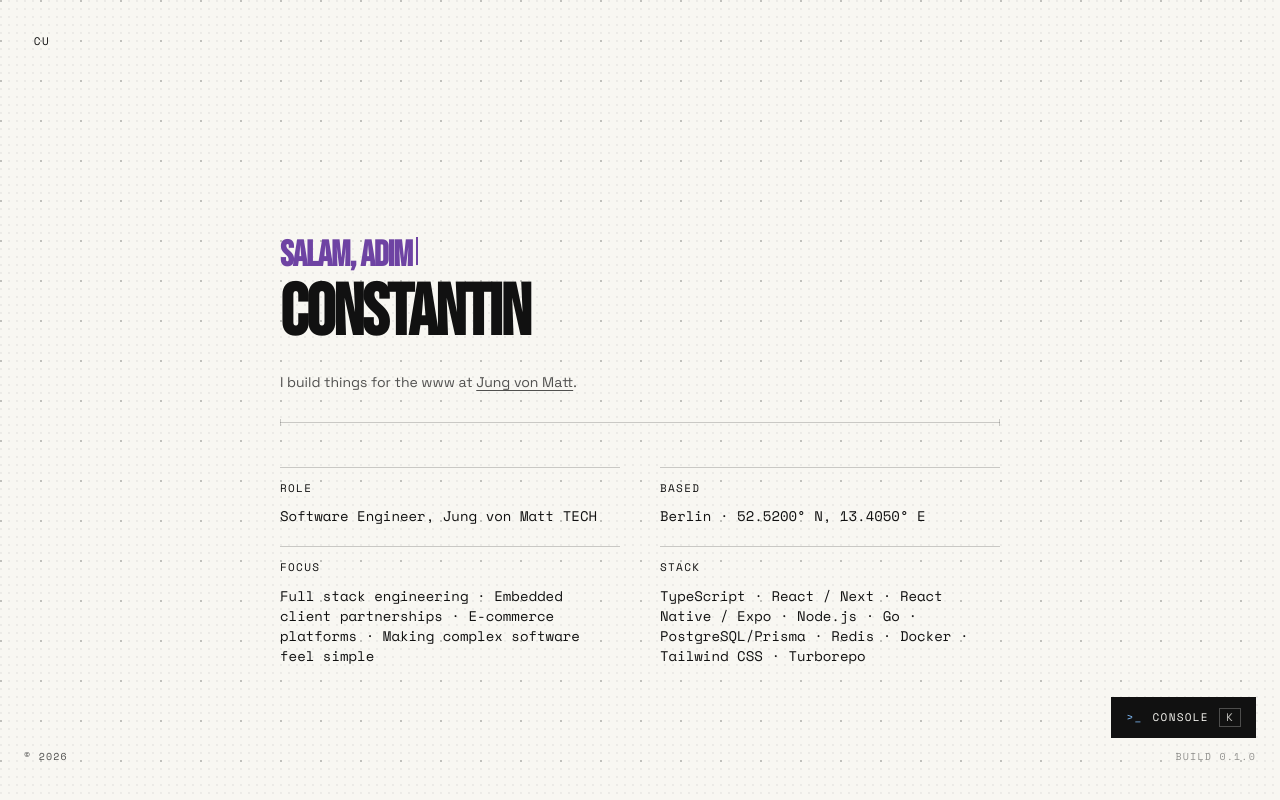
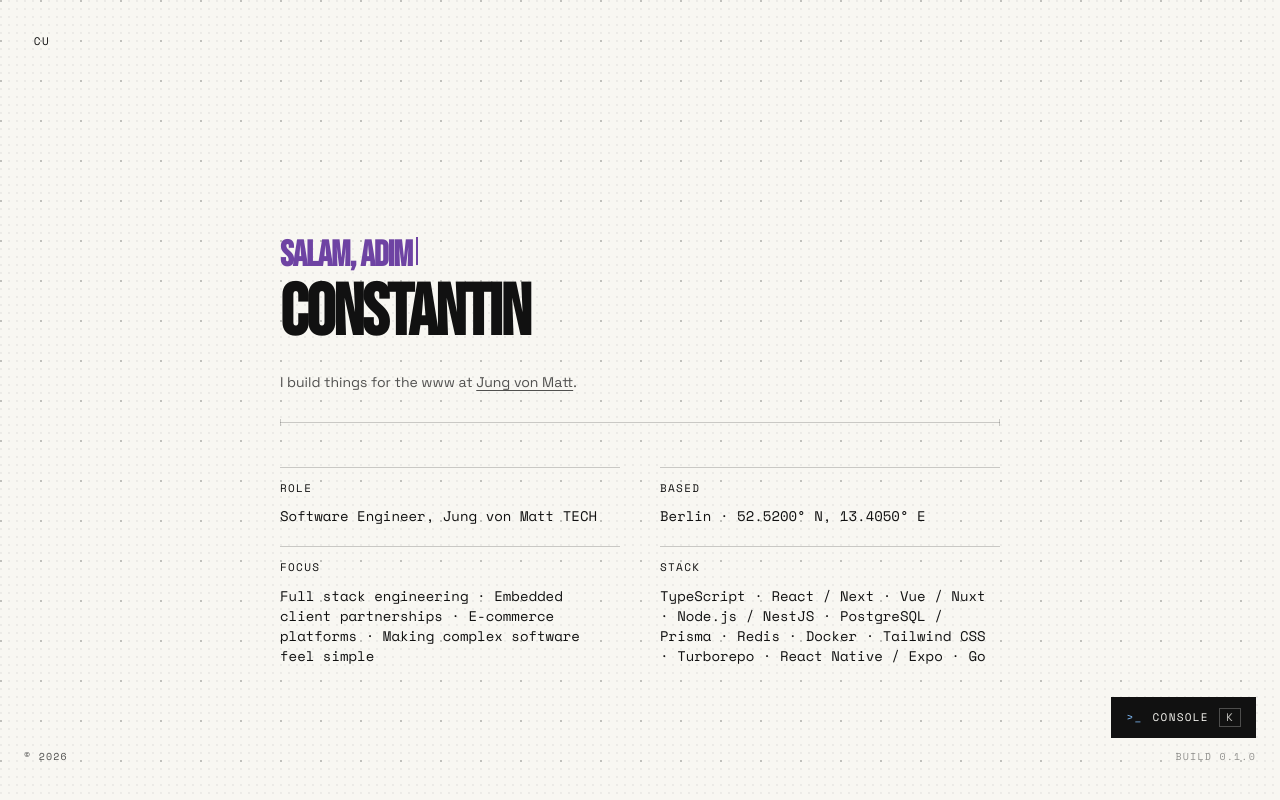
Before and after one commit to conuko/constantin-unterkofler-com-v2, a Next.js app: page / in a window 1280 px wide. Built offline with nearby package versions, Linux system fonts and the light colour scheme.

Commit message:
feat: update work entry description and tech stack for TenneT project

```diff
--- a/content/site-content.ts
+++ b/content/site-content.ts
@@ -429,14 +429,14 @@ const workEntries: WorkEntry[] = [
     url: "https://www.tennet.eu/",
     primaryMetadata: "Web platform",
     description:
-      "Turborepo-based monorepo powering TenneT's corporate website, careers platform, and Storybook design system — unifying shared components, design tokens, and Contentful tooling.",
+      "Turborepo-based monorepo powering TenneT's corporate website, together with a Nest.js powered Transparency Data API, a PostgreSQL database, and a Swagger / OpenAPI specification for the API.",
     techStack: [
       "Next.js",
       "TypeScript",
       "Turborepo",
-      "Contentful",
-      "Tailwind CSS",
-      "Storybook",
+      "NestJS",
+      "PostgreSQL",
+      "Swagger / OpenAPI",
     ],
     marks: [
       {
@@ -523,7 +523,7 @@ const portfolioPages = {
         {
           label: "Stack",
           value:
-            "TypeScript · React / Next  · React Native / Expo · Node.js · Go · PostgreSQL/Prisma · Redis · Docker · Tailwind CSS · Turborepo",
+            "TypeScript · React / Next · Vue / Nuxt · Node.js / NestJS · PostgreSQL / Prisma · Redis · Docker · Tailwind CSS · Turborepo · React Native / Expo · Go",
         },
       ] satisfies SpecificationField[],
     },
```
